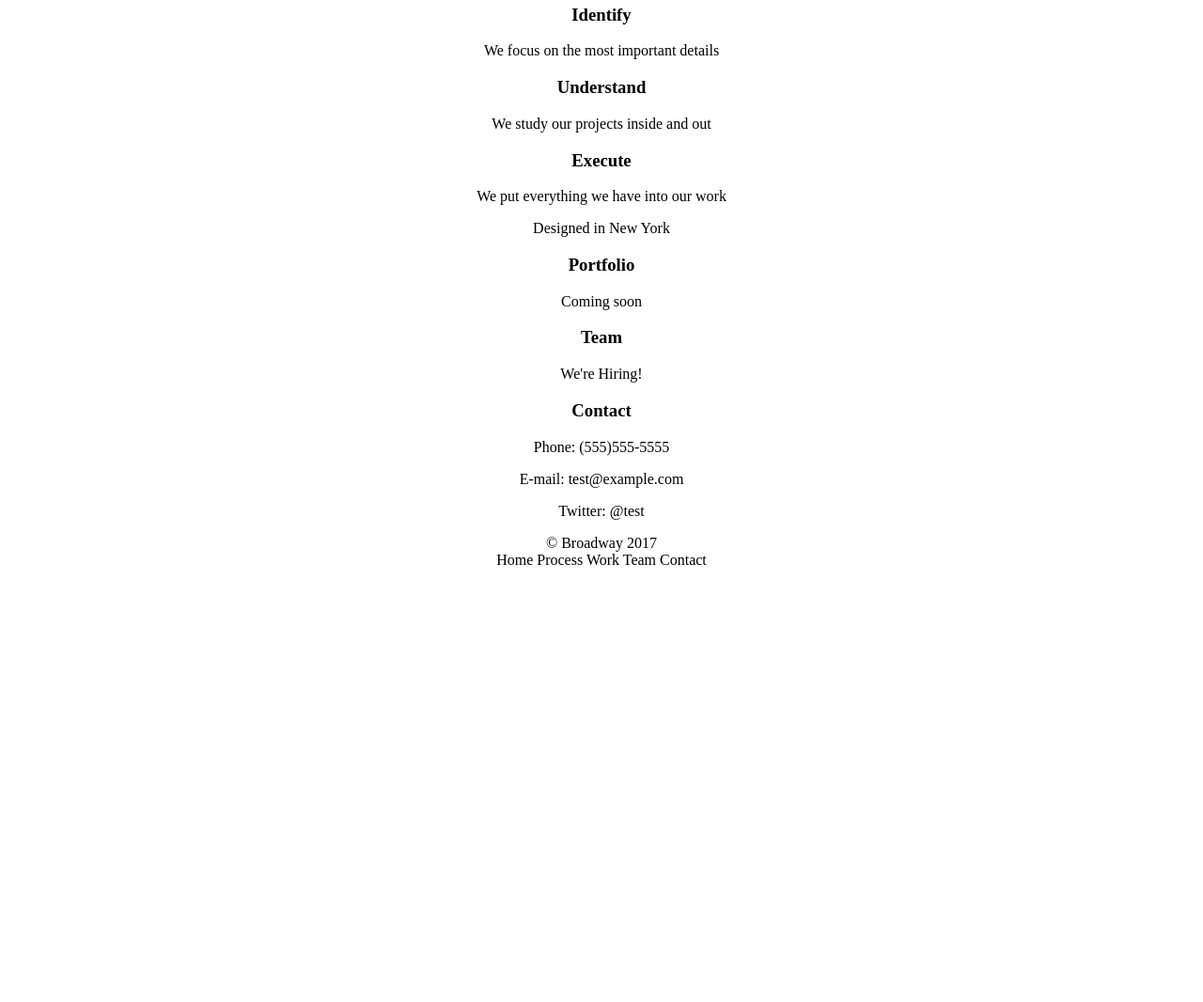
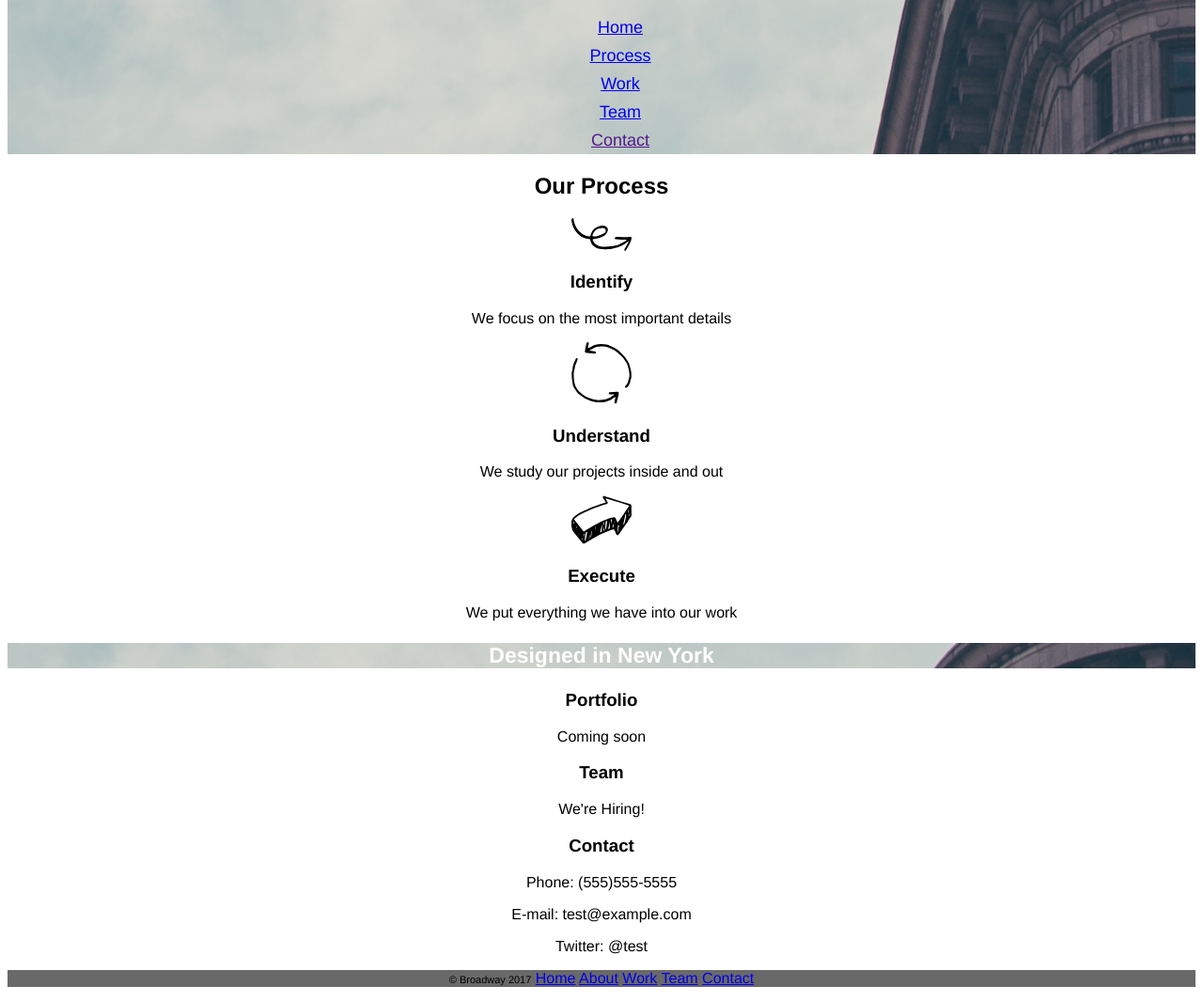
Before and after one commit to cmhaapamaki/broadway, a plain HTML site: page index.html in a window 1280 px wide. Shown: the part 160-1226 px from the top of the page at 94% size. Before the commit the page ends 800 px from the top, so only its background shows below. Drawn offline with Linux system fonts and the light colour scheme.

Commit message:
final edits

```diff
--- a/index.html
+++ b/index.html
@@ -7,37 +7,44 @@
   </head>
   <body>
   <div class="header">
-    <h1 class="title"> Broadway Design</h1>
+  <h1 class="main_title"> Broadway Design</h1>
     <nav class='navlinks'>
-      Home
-      Process
-      Work
-      Team
-      Contact
+    <ul>
+      <li><a href="index.html">Home</a></li>
+      <li><a href="#process">Process</a></li>
+      <li><a href="#work">Work</a></li>
+      <li><a href="#team">Team</a></li>
+      <li><a href "#contact">Contact</a></li>
+    </ul>
     </nav>
+    </div>
   <h2> Our Process </h2>
+  <p> <img src="./resources/images/identify.svg" alt="">
   <h3> Identify </h3>
   <p>We focus on the most important details</p>
+  <p> <img src="./resources/images/understand.svg" alt="">
   <h3>Understand</h3>
   <p>We study our projects inside and out</p>
+  <p> <img src="./resources/images/execute.svg" alt="">
   <h3>Execute</h3>
   <p>We put everything we have into our work</p>
-  </div>
-  Designed in New York
-  <h3>Portfolio</h3>
+
+  <p class="newyork">Designed in New York</p>
+  <h3 id=#portfolio>Portfolio</h3>
   <p>Coming soon</p>
-  <h3>Team</h3>
+  <h3 id=#team>Team</h3>
   We're Hiring!
-  <h3>Contact</h3>
+  <h3 id=#contact>Contact</h3>
   <p>Phone: (555)555-5555</p>
   <p> E-mail: test@example.com</p>
   <p>Twitter: @test </p>
-&copy Broadway 2017 <nav class='navlinks'>
-  Home
-  Process
-  Work
-  Team
-  Contact
-</nav>
+  <p class="foot">
+    <span class="copy">&copy Broadway 2017</span>
+  <a href="index.html">Home</a>
+  <a href="index.html">About</a>
+  <a href="#portfolio">Work</a>
+  <a href="#team">Team</a>
+  <a href="#contact">Contact</a>
+</p>
 
 </html>
--- a/resources/css/style.css
+++ b/resources/css/style.css
@@ -1,7 +1,37 @@
 body {
   text-align: center;
+  font-family: Helvetica;
 }
 
 .header {
-  background-image: url('./resources/images/the-flatiron-building.png')
+  background-image: url('../images/the-flatiron-building.png');
+  color: white;
 }
+
+.main_title {
+  font-size: 70px;
+  font-weight: bold;
+}
+
+.navlinks ul {
+  font-size: 18px;
+  list-style-type: none;
+  line-height: 30px;
+  margin: 0;
+}
+
+.newyork {
+  background-image: url('../images/the-flatiron-building.png');
+  font-size: 23px;
+  font-weight: bold;
+  color: white;
+}
+
+.foot {
+  background-color: dimgray;
+}
+
+
+.copy {
+  font-size: 11px;
+}
```
